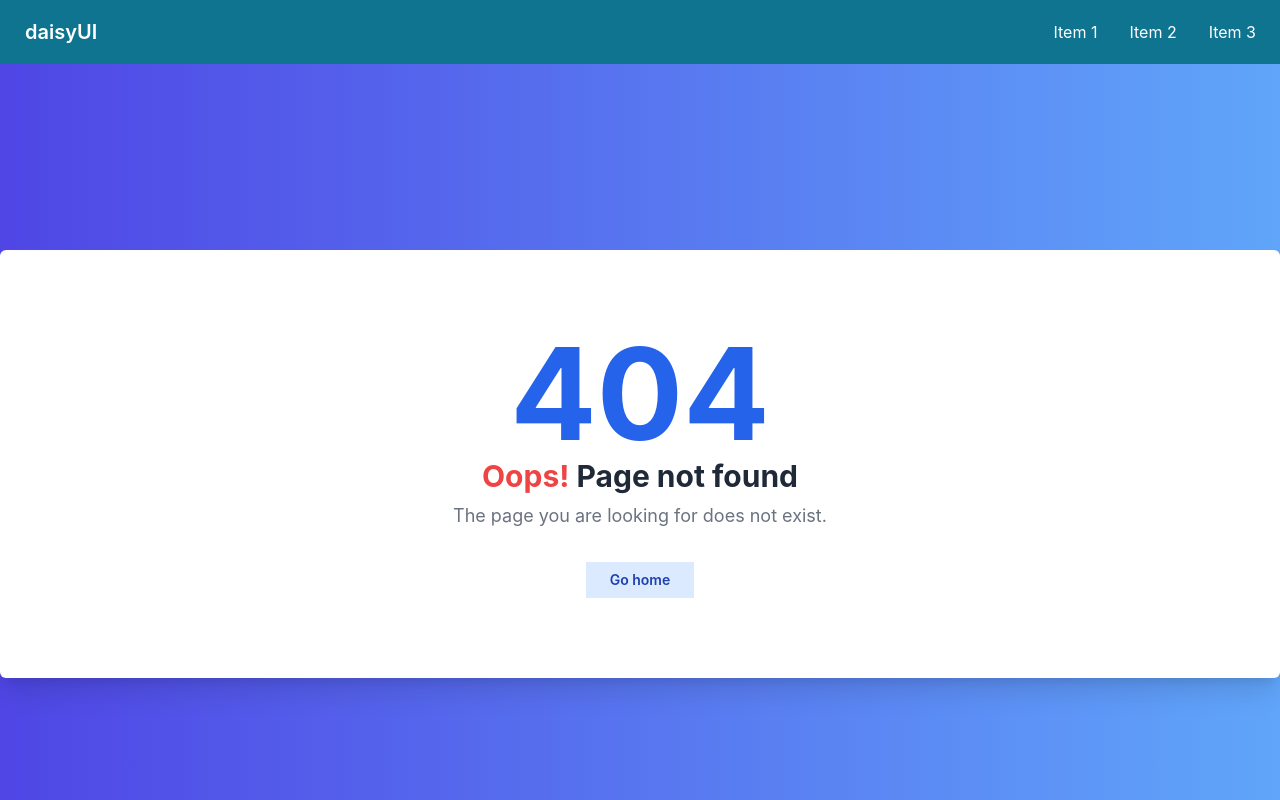
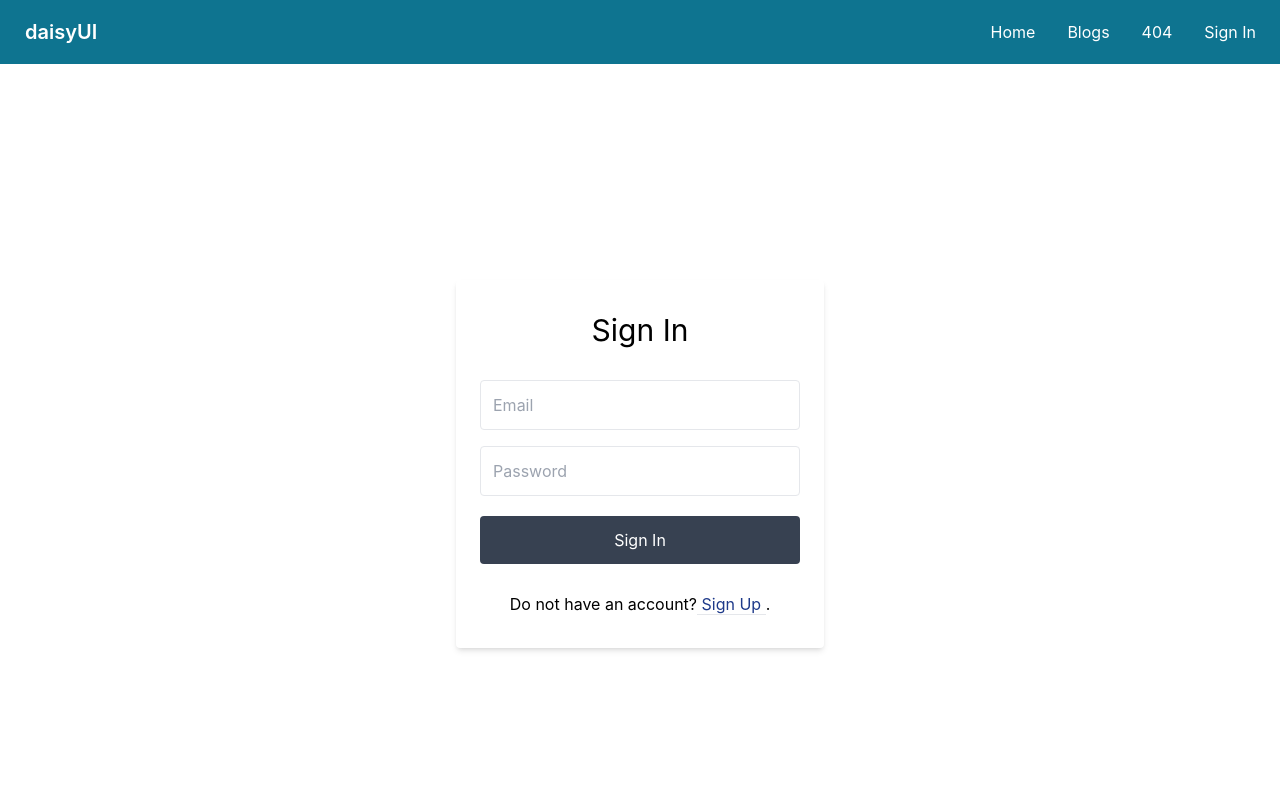
Before and after one commit to RidwanSiddique44/manufacturer-client-side, a React (Create React App) app: page /signin in a window 1280 px wide. Shown: the top 800 px of the page. Built offline with nearby package versions, Linux system fonts and the light colour scheme; no server answers.

Commit message:
signin added

```diff
--- a/src/App.js
+++ b/src/App.js
@@ -3,6 +3,7 @@ import { Route, Routes } from 'react-router-dom';
 import './App.css';
 import Home from './Components/MainPages/Home/Home';
 import NotFound from './Components/MainPages/NotFound/NotFound';
+import SignIn from './Components/RegistrationPages/SignIn/SignIn';
 import SignUp from './Components/RegistrationPages/SignUp/SignUp';
 import Footer from './Components/SharedPages/Footer/Footer';
 import Header from './Components/SharedPages/Header/Header';
@@ -16,6 +17,7 @@ function App() {
         <Route path="/" element={<Home></Home>}></Route>
         <Route path="/home" element={<Home></Home>}></Route>
         <Route path="/signup" element={<SignUp></SignUp>}></Route>
+        <Route path="/signin" element={<SignIn></SignIn>}></Route>
         <Route path="*" element={<NotFound></NotFound>}></Route>
       </Routes>
 
--- a/src/Components/RegistrationPages/SignIn/SignIn.js
+++ b/src/Components/RegistrationPages/SignIn/SignIn.js
@@ -1,9 +1,54 @@
 import React from 'react';
+import { useSignInWithEmailAndPassword } from 'react-firebase-hooks/auth';
+import { Link } from 'react-router-dom';
+import auth from '../../../firebase.init';
 
 const SignIn = () => {
+    const [
+        signInWithEmailAndPassword,
+        user,
+        loading,
+        error,
+    ] = useSignInWithEmailAndPassword(auth);
+    const handleSignIn = (e) => {
+        e.preventDefault();
+        const email = e.target.email.value;
+        const password = e.target.password.value;
+        signInWithEmailAndPassword(email, password);
+    }
     return (
         <div>
+            <div className="bg-grey-lighter min-h-screen flex flex-col">
+                <div className="container max-w-sm mx-auto flex-1 flex flex-col items-center justify-center px-2">
+                    <div className="bg-white px-6 py-8 rounded shadow-md text-black w-full">
+                        <h1 className="mb-8 text-3xl  text-center">Sign In</h1>
+                        <form onSubmit={handleSignIn}>
+                            <input
+                                type="text"
+                                className="block border border-grey-light w-full p-3 rounded mb-4"
+                                name="email"
+                                placeholder="Email" />
 
+                            <input
+                                type="password"
+                                className="block border border-grey-light w-full p-3 rounded mb-4"
+                                name="password"
+                                placeholder="Password" />
+
+                            <button
+                                type="submit"
+                                className="w-full text-center py-3 rounded bg-gray-700 text-white hover:bg-gray-900 focus:outline-none my-1"
+                            >Sign In</button>
+                        </form>
+                        <div className="text-grey-dark mt-6">
+                            Do not have an account?
+                            <Link to="/signup" className="no-underline border-b border-blue text-blue-900"> Sign Up </Link>.
+                        </div>
+                    </div>
+
+
+                </div>
+            </div>
 
         </div>
     );
--- a/src/Components/RegistrationPages/SignUp/SignUp.js
+++ b/src/Components/RegistrationPages/SignUp/SignUp.js
@@ -1,7 +1,7 @@
 import React from 'react';
 import auth from '../../../firebase.init';
 import { useCreateUserWithEmailAndPassword, useUpdateProfile } from 'react-firebase-hooks/auth';
-import { useNavigate } from 'react-router-dom';
+import { Link, useNavigate } from 'react-router-dom';
 
 const SignUp = () => {
     const navigate = useNavigate();
@@ -50,7 +50,7 @@ const SignUp = () => {
                         </form>
                         <div className="text-grey-dark mt-6">
                             Already have an account?
-                            <a className="no-underline border-b border-blue text-blue-900" href="../login/">Log in </a>.
+                            <Link to="/signin" className="no-underline border-b border-blue text-blue-900"> Sign In </Link>.
                         </div>
                     </div>
 
--- a/src/Components/SharedPages/Header/Header.js
+++ b/src/Components/SharedPages/Header/Header.js
@@ -1,6 +1,14 @@
+import { signOut } from 'firebase/auth';
 import React from 'react';
+import { useAuthState } from 'react-firebase-hooks/auth';
+import { Link } from 'react-router-dom';
+import auth from '../../../firebase.init';
 
 const Header = () => {
+    const [user] = useAuthState(auth);
+    const handleSignOut = () => {
+        signOut(auth);
+    }
     return (
         <div className='sticky top-0 z-50'>
             <div className="navbar bg-cyan-700">
@@ -10,19 +18,21 @@ const Header = () => {
                             <svg xmlns="http://www.w3.org/2000/svg" className="h-5 w-5" fill="none" viewBox="0 0 24 24" stroke="currentColor"><path strokeLinecap="round" strokeLinejoin="round" strokeWidth="2" d="M4 6h16M4 12h8m-8 6h16" /></svg>
                         </label>
                         <ul tabIndex="0" className="menu menu-compact dropdown-content mt-3 p-2 shadow bg-base-100 rounded-box w-52">
-                            <li><a>Item 1</a></li>
-                            <li><a>Item 2</a></li>
-                            <li><a>Item 3</a></li>
+                            <li><Link to="/home">Home</Link></li>
+                            <li><Link to="/blogs">Blogs</Link></li>
+                            <li><Link to="*">404</Link></li>
+                            <li>{user ? <button className="btn btn-ghost" onClick={handleSignOut} >Sign Out</button> : <Link to="/signin">Sign In</Link>}</li>
                         </ul>
                     </div>
-                    <a className="btn btn-ghost normal-case text-xl text-white">daisyUI</a>
+                    <Link to="/home" className="btn btn-ghost normal-case text-xl text-white">daisyUI</Link>
                 </div>
                 <div className="navbar-end text-white">
                     <div className="navbar-center hidden lg:flex">
                         <ul className="menu menu-horizontal p-0">
-                            <li><a>Item 1</a></li>
-                            <li><a>Item 2</a></li>
-                            <li><a>Item 3</a></li>
+                            <li><Link to="/home">Home</Link></li>
+                            <li><Link to="/blogs">Blogs</Link></li>
+                            <li><Link to="*">404</Link></li>
+                            <li>{user ? <button className="btn btn-ghost" onClick={handleSignOut} >Sign Out</button> : <Link to="/signin">Sign In</Link>}</li>
                         </ul>
                     </div>
                 </div>
```
